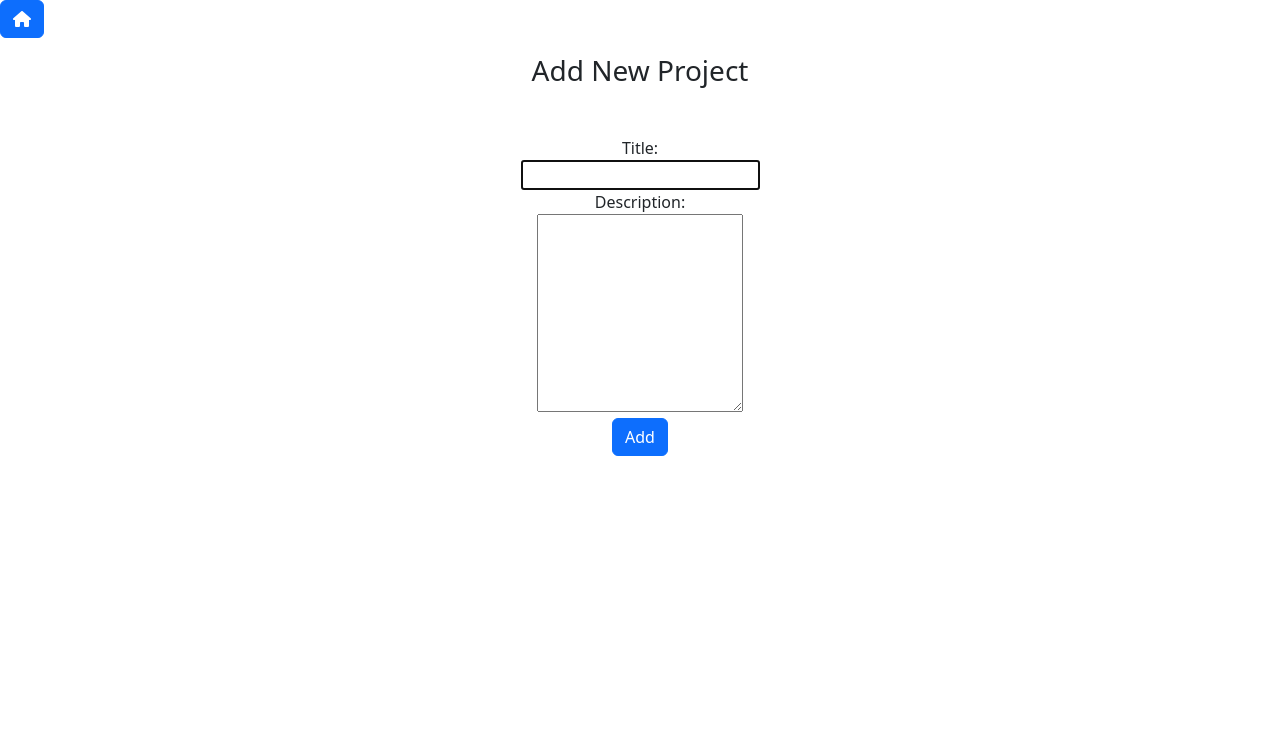
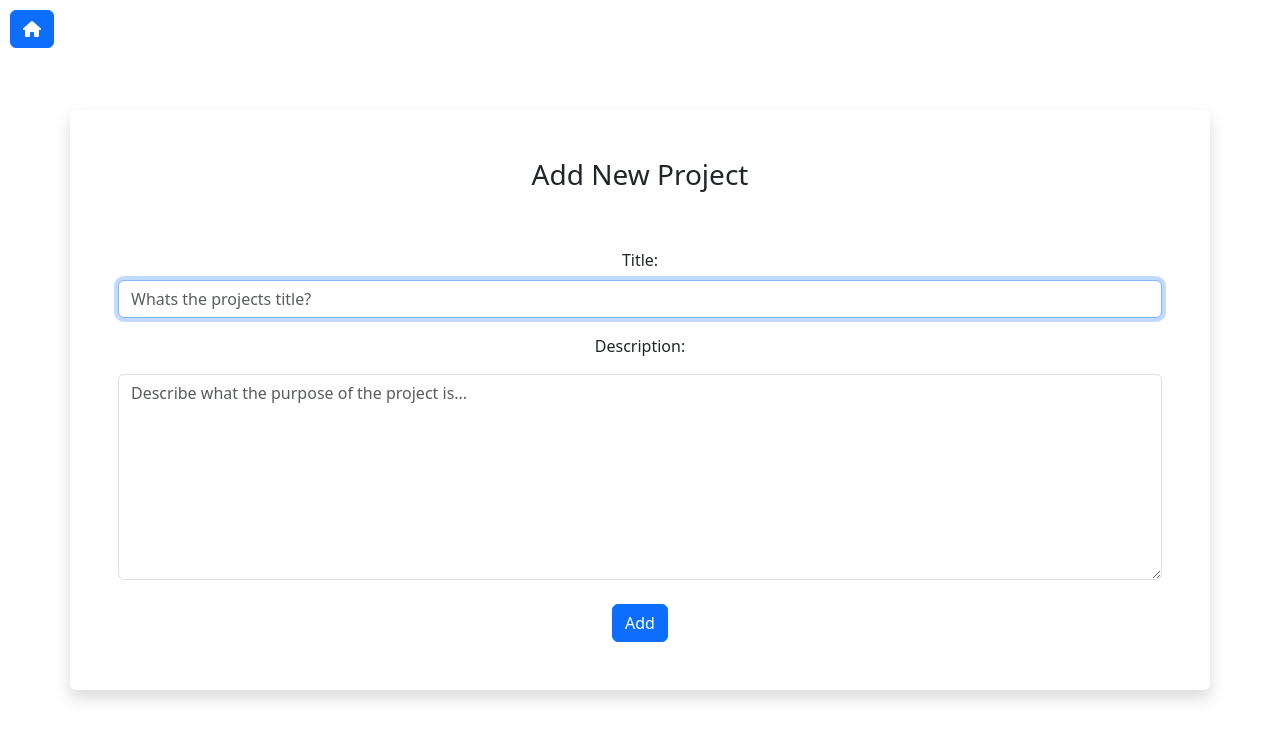
Before and after one commit to codeygallup/onTask, a React (Create React App) app in the folder client/: page /project in a window 1280 px wide. Shown: the top 740 px of the page. Built offline with nearby package versions, Linux system fonts and the light colour scheme.

Commit message:
updating new project card

```diff
--- a/client/src/App.css
+++ b/client/src/App.css
@@ -186,7 +186,10 @@ details[open] summary {
   font-size: 1.25em;
 } */
 * {
-  /* outline: red solid 1px; */
+  box-sizing: border-box;
+  margin: 0;
+  padding: 0;
+  /* font-family: 'Comfortaa', cursive; */
 }
 
 .form-group {
@@ -216,12 +219,29 @@ a {
 }
 
 @keyframes shake {
-  0% { transform: translateX(0); }
-  10%, 90% { transform: translateX(-5px); }
-  20%, 80% { transform: translateX(5px); }
-  30%, 50%, 70% { transform: translateX(-5px); }
-  40%, 60% { transform: translateX(5px); }
-  100% { transform: translateX(0); }
+  0% {
+    transform: translateX(0);
+  }
+  10%,
+  90% {
+    transform: translateX(-5px);
+  }
+  20%,
+  80% {
+    transform: translateX(5px);
+  }
+  30%,
+  50%,
+  70% {
+    transform: translateX(-5px);
+  }
+  40%,
+  60% {
+    transform: translateX(5px);
+  }
+  100% {
+    transform: translateX(0);
+  }
 }
 
 .input-error {
@@ -232,3 +252,9 @@ a {
 .title-part {
   font-size: 2rem;
 }
+
+.return {
+  position: absolute;
+  top: 10px;
+  left: 10px;
+}
--- a/client/src/components/LoginForm.js
+++ b/client/src/components/LoginForm.js
@@ -1,6 +1,8 @@
 import { Link } from "react-router-dom";
 import Auth from "../utils/auth";
 import { useEffect, useRef, useState } from "react";
+import { FontAwesomeIcon } from "@fortawesome/react-fontawesome";
+import { faEye, faEyeSlash } from "@fortawesome/free-solid-svg-icons";
 
 export default function LoginForm({
   title,
@@ -129,7 +131,7 @@ export default function LoginForm({
               >
                 Password
               </label>
-              <button type="button" className="btn pb-3" onClick={handleShowPassword}>{!showPassword ? <i className="bi bi-eye"></i> : <i className="bi bi-eye-slash"></i>}</button>
+              <button type="button" className="btn pb-3" onClick={handleShowPassword}>{showPassword ? <FontAwesomeIcon icon={faEyeSlash} /> : <FontAwesomeIcon icon={faEye} />}</button>
             </div>
             <div className="d-grid">
               <button
--- a/client/src/components/ProjectForm.js
+++ b/client/src/components/ProjectForm.js
@@ -1,5 +1,4 @@
 export default function ProjectForm({ title, handleSub, project, setProject }) {
-
   const handleFormChange = (e) => {
     const { name, value } = e.target;
     setProject({ ...project, [name]: value });
@@ -20,28 +19,30 @@ export default function ProjectForm({ title, handleSub, project, setProject }) {
 
   return (
     <>
-      <form className="text-center projectForm" onSubmit={handleSubmit}>
+      <div className="d-flex justify-content-center align-items-center vh-100 ">
+        <div className="container shadow rounded p-5">
+          <form className="text-center" onSubmit={handleSubmit}>
             <h3 className="mb-5">{title}</h3>
-        <label className="mx-3">Title:</label>
+            <label className="my-2">Title:</label>
             <br />
             <input
               name="title"
               type="text"
               onChange={handleFormChange}
               value={project.title}
-          className="inputBox"
+              className="form-control"
+              placeholder="Whats the projects title?"
               autoFocus
               required
             />
-        <br />
-        <label className="mx-3">Description:</label>
-        <br />
+            <label className="my-3">Description:</label>
             <textarea
               name="description"
               type="text"
               onChange={handleFormChange}
               value={project.description}
-          className="inputBox"
+              className="form-control"
+              placeholder="Describe what the purpose of the project is..."
               required
               rows="8"
             />
@@ -50,6 +51,8 @@ export default function ProjectForm({ title, handleSub, project, setProject }) {
               Add
             </button>
           </form>
+        </div>
+      </div>
     </>
   );
 }
--- a/client/src/pages/Home.js
+++ b/client/src/pages/Home.js
@@ -7,6 +7,7 @@ const Home = () => {
   const { loading, data } = useQuery(USER_PROJECTS);
   const userArr = data?.userProjects || [];
 
+  if (loading) return <div>Loading...</div>;
 
   return (
     <>
@@ -48,7 +49,11 @@ const Home = () => {
                 </Link>
               </>
             ) : (
-              <></>
+              <>
+                <Link to="/project">
+                  <button className="btn btn-dark">Add Project</button>
+                </Link>
+              </>
             )}
           </div>
         </div>
```
Lines whose indentation alone changed are shown as unchanged.
